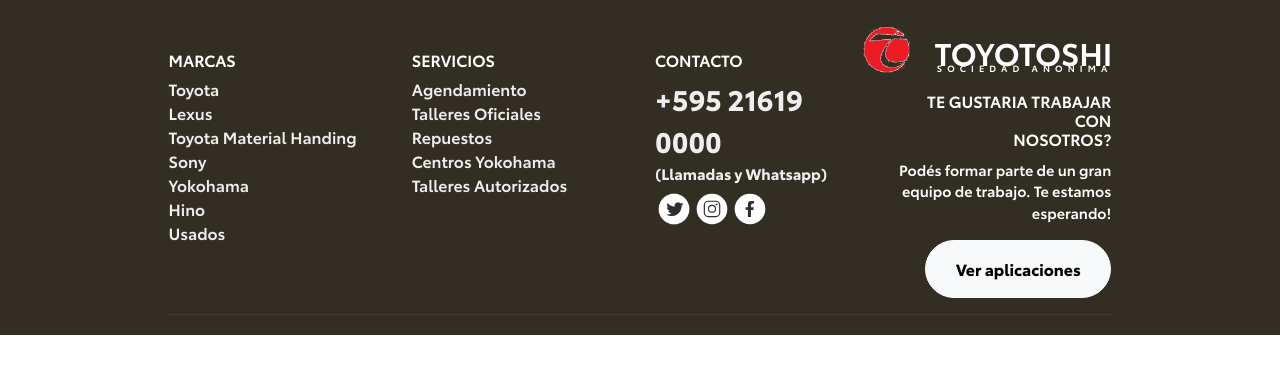
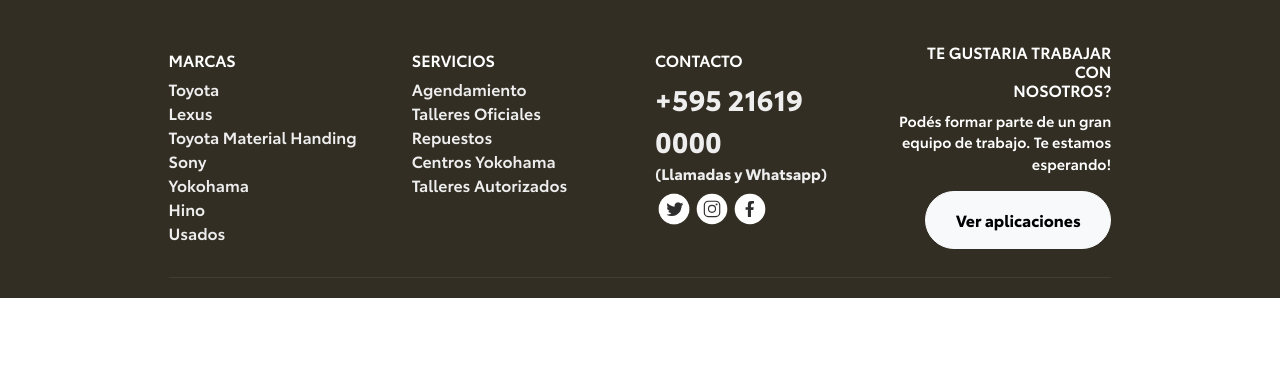
Before and after one commit to z3377/toyota_maqutacion, a PHP site: page /html/footer_.html in a window 1280 px wide. Shown: the top 374 px of the page. Run offline with PHP 8.4, Linux system fonts and the light colour scheme.

Commit message:
131023_1720

```diff
--- a/css/footer.css
+++ b/css/footer.css
@@ -49,12 +49,12 @@
 .logo-toyotoshi-footer {
   max-width: 48px;
   margin-right: 2px;
-  margin-bottom: 26px;
-  margin-left: -36px;
+  margin-bottom: 7px;
+  margin-left: -5px;
 }
 
 .titulo-toyotoshi-footer {
-  font-size: 31px;
+  font-size: 28px;
   font-weight: bold;
   margin: 0;
   line-height: 16px;
@@ -63,13 +63,13 @@
   position: absolute;
   right: 0;
   padding-right: 14px;
-  top: -6px;
+  top: 1px;
 }
 
 .titulo-sociedad-anonima-footer {
-  font-size: 9px;
+  font-size: 7px;
   margin: 0;
-  letter-spacing: 5.1px;
+  letter-spacing: 3.4px;
   margin-left: 6px;
 }
 
--- a/html/footer_.html
+++ b/html/footer_.html
@@ -62,25 +62,19 @@
         <!-- Tarjeta 4 -->
         <div class="col-md-3 formato-columnas">
           <!-- Contenido de la tarjeta 4 aquí -->
-          <div style="text-align: right !important;">
-            <div id="logo-footer-toyotoshi" class="">
-              <div class="d-flex align-items-center">
-                <div><img src="./img/logo_toyota_insignia_.png" class="logo-toyotoshi-footer" alt="Logo Toyotoshi">
-                </div>
-                <div style="text-align: right !important;">
-                  <h1 class="titulo-toyotoshi-footer texto-blanco">TOYOTOSHI<br><span
-                      class="titulo-sociedad-anonima-footer text-nowrap">SOCIEDAD
-                      ANONIMA</span></h1>
-                </div>
-              </div>
+          <div style="text-align: right;">
+
+            <div>
+              <h5 id="trabaja-con-nosotros" style="text-align: right;" class="texto-blanco">TE GUSTARIA TRABAJAR CON
+                <br>NOSOTROS?
+              </h5>
             </div>
-            <h5 id="trabaja-con-nosotros" style="text-align: right;" class="texto-blanco">TE GUSTARIA TRABAJAR CON
-              <br>NOSOTROS?
-            </h5>
 
-            <p class="texto-blanco forma-parte-de-nosotros">
-              Podés formar parte de un gran <br>equipo de trabajo. Te estamos <br>esperando!
-            </p>
+            <div>
+              <p class="texto-blanco forma-parte-de-nosotros">
+                Podés formar parte de un gran <br>equipo de trabajo. Te estamos <br>esperando!
+              </p>
+            </div>
 
             <div style="text-align: right;">
               <div style="margin-left: auto; margin-right: auto;">
```
